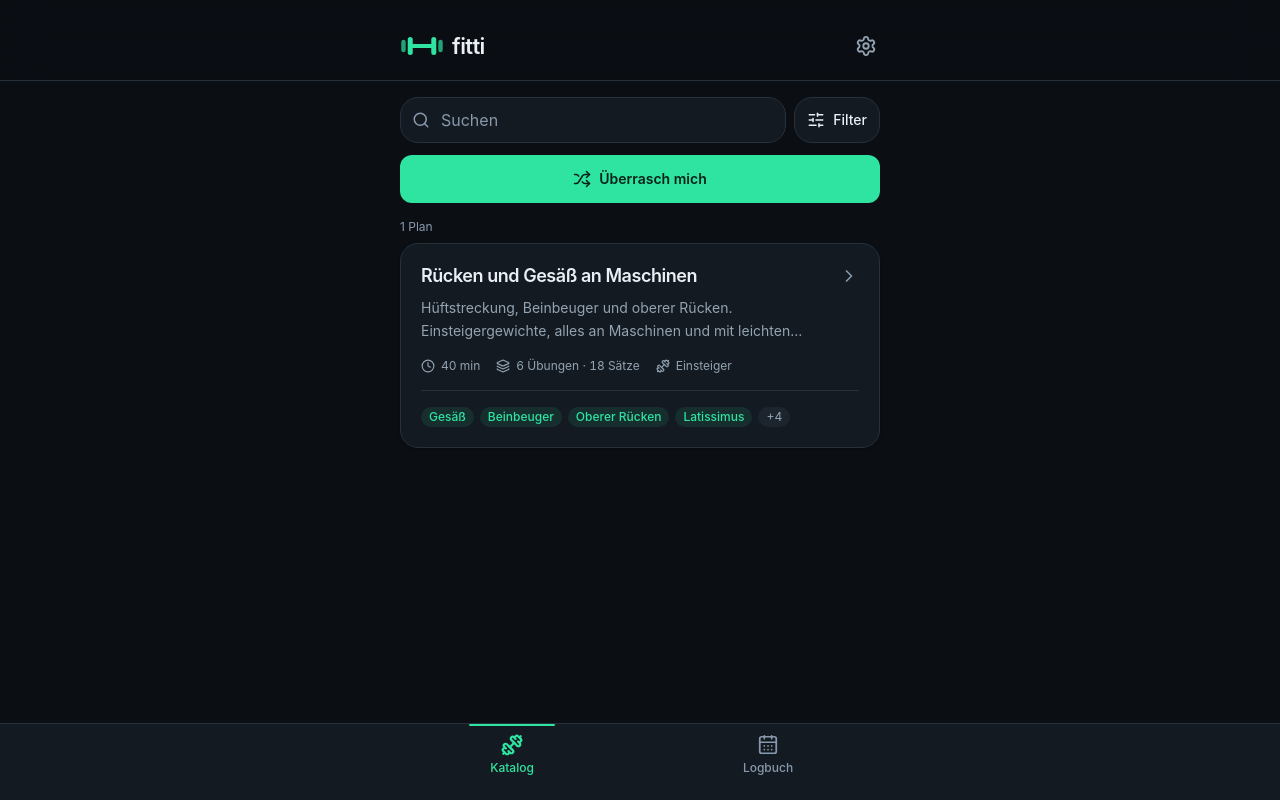
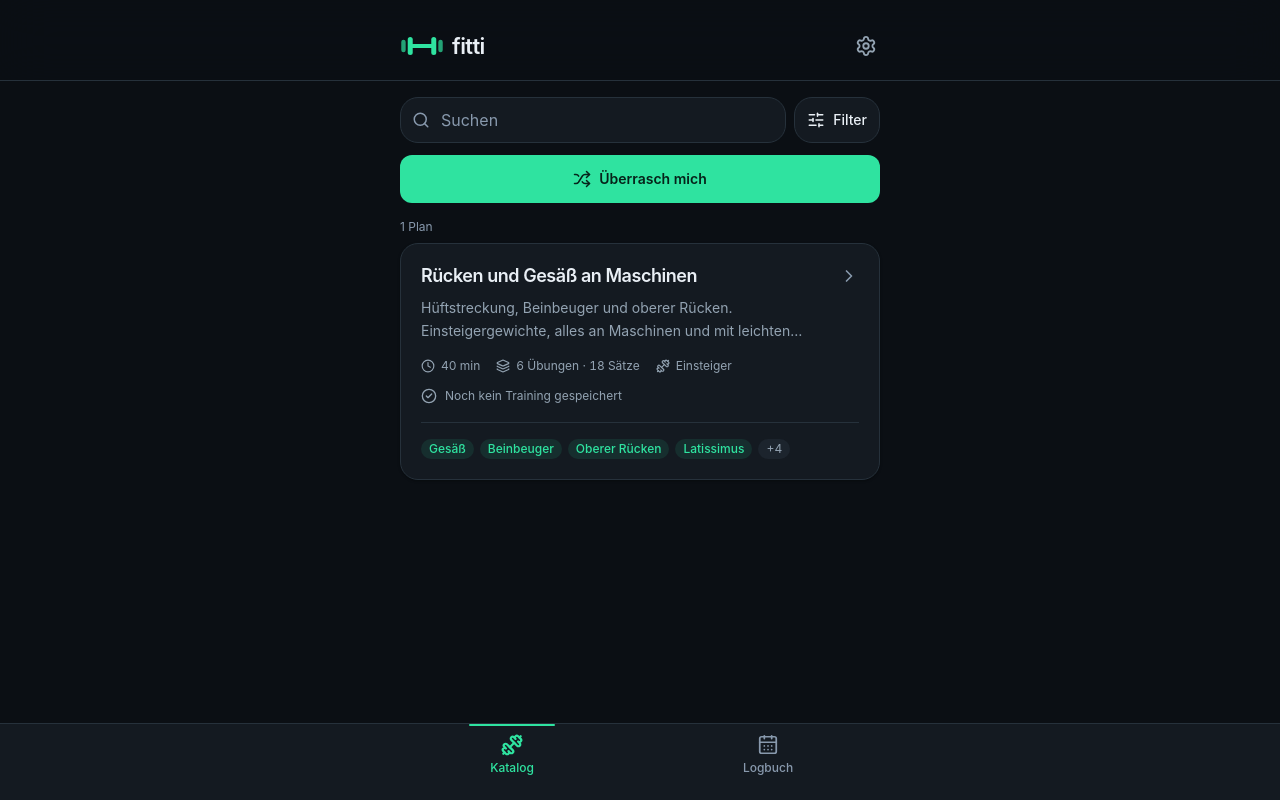
Before and after one commit to schdief/fitti, a React (Vite) app: page / in a window 1280 px wide. Built offline with nearby package versions, Linux system fonts and the light colour scheme.

Commit message:
Trainingshistorie im Katalog sichtbar halten

```diff
--- a/package.json
+++ b/package.json
@@ -4,7 +4,7 @@
   "version": "0.1.0",
   "type": "module",
   "scripts": {
-    "test": "node --test tests/pose.test.ts",
+    "test": "node --test tests/*.test.ts",
     "test:ui": "playwright test",
     "dev": "vite",
     "build": "npm run catalog && tsc -b && vite build",
--- a/src/features/catalog/CatalogPage.tsx
+++ b/src/features/catalog/CatalogPage.tsx
@@ -32,8 +32,18 @@ export function CatalogPage() {
   const sessionsLoaded = useSessions((state) => state.loaded)
 
   useEffect(() => {
-    if (!sessionsLoaded) void useSessions.getState().load()
-  }, [sessionsLoaded])
+    // Auch nach einem gespeicherten Teiltraining oder bei Rückkehr aus einem
+    // anderen Fenster nachladen, statt einen alten leeren Store beizubehalten.
+    const refresh = () => { void useSessions.getState().load() }
+    const onVisible = () => { if (!document.hidden) refresh() }
+    refresh()
+    document.addEventListener('visibilitychange', onVisible)
+    window.addEventListener('focus', refresh)
+    return () => {
+      document.removeEventListener('visibilitychange', onVisible)
+      window.removeEventListener('focus', refresh)
+    }
+  }, [])
 
   const history = useMemo(() => historyByPlan(sessions), [sessions])
 
@@ -179,7 +189,7 @@ export function CatalogPage() {
             <ul className="mt-2 space-y-3">
               {visible.map((entry) => (
                 <li key={entry.id}>
-                  <PlanCard entry={entry} history={history.get(entry.id)} />
+                  <PlanCard entry={entry} history={history.get(entry.id)} historyLoaded={sessionsLoaded} />
                 </li>
               ))}
             </ul>
--- a/src/features/catalog/PlanCard.tsx
+++ b/src/features/catalog/PlanCard.tsx
@@ -8,7 +8,11 @@ import type { CatalogEntry } from '@/lib/plan/schema'
 
 const MAX_CHIPS = 4
 
-export function PlanCard({ entry, history }: { entry: CatalogEntry; history?: PlanHistory }) {
+export function PlanCard({ entry, history, historyLoaded = true }: {
+  entry: CatalogEntry
+  history?: PlanHistory
+  historyLoaded?: boolean
+}) {
   const shown = entry.targetMuscles.slice(0, MAX_CHIPS)
   const rest = entry.targetMuscles.length - shown.length
 
@@ -50,17 +54,26 @@ export function PlanCard({ entry, history }: { entry: CatalogEntry; history?: Pl
           <dt className="sr-only">Level</dt>
           <dd>{LEVEL_LABELS[entry.level]}</dd>
         </div>
-        {history && history.count > 0 ? (
-          <div className="flex items-center gap-1.5 text-accent">
-            <CheckCircle2 size={14} aria-hidden />
-            <dt className="sr-only">Absolviert</dt>
-            <dd>
-              {describeCount(history.count)}
+      </dl>
+
+      <div className="mt-3 flex items-start gap-2 text-xs leading-relaxed" aria-label="Trainingshistorie">
+        <CheckCircle2 size={16} aria-hidden className={`mt-0.5 shrink-0 ${history?.count ? 'text-accent' : 'text-fg-muted'}`} />
+        {!historyLoaded ? (
+          <p className="text-fg-muted">Trainingshistorie lädt …</p>
+        ) : history && history.count > 0 ? (
+          <div>
+            <p className="text-accent">
+              {describeCount(history.count)} trainiert
               {history.lastAt ? ` · zuletzt ${describeSince(history.lastAt)}` : ''}
-            </dd>
+            </p>
+            {history.completedCount < history.count ? (
+              <p className="text-fg-muted">Davon {history.count - history.completedCount} × vorzeitig beendet</p>
+            ) : null}
           </div>
-        ) : null}
-      </dl>
+        ) : (
+          <p className="text-fg-muted">Noch kein Training gespeichert</p>
+        )}
+      </div>
 
       <ul className="mt-4 flex flex-wrap gap-1.5 border-t border-line pt-4">
         {shown.map((muscle) => (
--- a/src/features/catalog/PlanDetailPage.tsx
+++ b/src/features/catalog/PlanDetailPage.tsx
@@ -151,8 +151,11 @@ export function PlanDetailPage() {
 
         {history.count > 0 ? (
           <p className="px-1 text-xs text-accent">
-            Schon {describeCount(history.count)} absolviert
+            Schon {describeCount(history.count)} trainiert
             {history.lastAt ? ` · zuletzt ${describeSince(history.lastAt)}` : ''}
+            {history.completedCount < history.count
+              ? ` · davon ${history.count - history.completedCount} × vorzeitig beendet`
+              : ''}
           </p>
         ) : null}
 
--- a/src/features/logbook/history.ts
+++ b/src/features/logbook/history.ts
@@ -1,24 +1,26 @@
 import type { WorkoutSession } from '@/features/logbook/db'
 
 export interface PlanHistory {
-  /** Abgeschlossene Trainings dieses Plans. */
+  /** Vollständige Trainings und gespeicherte Teiltrainings mit erfassten Sätzen. */
   count: number
+  completedCount: number
   lastAt: string | null
   /** Schnitt der letzten drei Trainings in Sekunden, sonst null. */
   averageDurationSec: number | null
 }
 
-const EMPTY: PlanHistory = { count: 0, lastAt: null, averageDurationSec: null }
+const EMPTY: PlanHistory = { count: 0, completedCount: 0, lastAt: null, averageDurationSec: null }
 
 /**
- * Historie je Plan. Abgebrochene Trainings zählen nicht mit, sonst würde ein
- * versehentlich gestartetes Training als absolviert erscheinen.
+ * Gespeicherte Teiltrainings gehören zum Verlauf, sind aber keine vollständigen
+ * Durchläufe. Leere Fehlstarts zählen nicht; nur vollständige Trainings bilden
+ * die Grundlage für die geschätzte Dauer.
  */
 export function historyByPlan(sessions: WorkoutSession[]): Map<string, PlanHistory> {
   const byPlan = new Map<string, WorkoutSession[]>()
 
   for (const session of sessions) {
-    if (!session.completed) continue
+    if (!session.completed && session.results.length === 0) continue
     const list = byPlan.get(session.planId)
     if (list) list.push(session)
     else byPlan.set(session.planId, [session])
@@ -28,12 +30,14 @@ export function historyByPlan(sessions: WorkoutSession[]): Map<string, PlanHisto
 
   for (const [planId, list] of byPlan) {
     const sorted = [...list].sort((a, b) => b.endedAt.localeCompare(a.endedAt))
-    const recent = sorted.slice(0, 3)
+    const completed = sorted.filter((session) => session.completed)
+    const recent = completed.slice(0, 3)
     const total = recent.reduce((sum, session) => sum + session.durationSec, 0)
     const average = recent.length > 0 ? Math.round(total / recent.length) : 0
 
     result.set(planId, {
       count: sorted.length,
+      completedCount: completed.length,
       lastAt: sorted[0]?.endedAt ?? null,
       // Unter einer Minute war es kein Training, sondern ein Fehlstart.
       averageDurationSec: average >= 60 ? average : null,
@@ -54,7 +58,11 @@ export function planHistory(
 /** „heute“, „gestern“, „vor 3 Tagen“ … – kürzer als ein Datum und aussagekräftiger. */
 export function describeSince(iso: string): string {
   const then = new Date(iso)
-  const days = Math.floor((Date.now() - then.getTime()) / 86_400_000)
+  const now = new Date()
+  // Lokale Kalendertage statt verstrichener 24 Stunden: gestern Abend bleibt
+  // auch heute Morgen „gestern“, einschließlich Sommerzeitwechseln.
+  const day = (date: Date) => Date.UTC(date.getFullYear(), date.getMonth(), date.getDate())
+  const days = Math.round((day(now) - day(then)) / 86_400_000)
 
   if (days <= 0) return 'heute'
   if (days === 1) return 'gestern'
```
Also changed, not shown: 2 other files (tests, documents, lock files or other folders).
